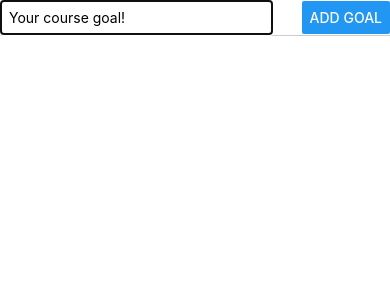
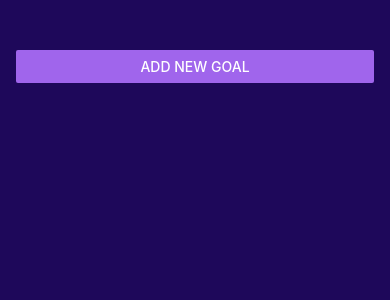
Before and after one commit to serg-kyrios/My-first-project-ReactNative, a React Native app: screen / in a window 390 px wide. Shown: the top 300 px of the page. Built offline with nearby package versions, Linux system fonts and the light colour scheme.

Commit message:
add color

```diff
--- a/App.js
+++ b/App.js
@@ -1,5 +1,6 @@
 import { useState } from 'react';
 import { StyleSheet, View, FlatList, Button } from 'react-native';
+import { StatusBar } from 'expo-status-bar';
 
 import GoalItem from './components/GoalItem';
 import GoalInput from './components/GoalInput';
@@ -11,11 +12,16 @@
     function startAddGoalHandler() {
         setModalIsVisible(true);
     }
+
+    function endAddGoalHandler() {
+        setModalIsVisible(false);
+    }
     function addGoalHandler(enteredGoalText) {
         setCourseGoals((currentGoals) => [
             ...currentGoals,
             { text: enteredGoalText, id: Math.random().toString() },
         ]);
+        endAddGoalHandler();
     }
 
     function deleteGoalHandler(id) {
@@ -26,32 +32,44 @@
     }
 
     return (
+        <>
+            <StatusBar style='light' />
             <View style={styles.appContainer}>
                 <Button
                     title='Add New Goal'
                     color='#a065ec'
                     onPress={startAddGoalHandler}
                 />
-            <GoalInput onAddGoal={addGoalHandler} />
+                <GoalInput
+                    visible={modalIsVisible}
+                    onAddGoal={addGoalHandler}
+                    onCancel={endAddGoalHandler}
+                />
                 <View style={styles.goalsContainer}>
                     <FlatList
                         data={courseGoals}
-                    keyExtractor={(item) => item.id}
                         renderItem={(itemData) => (
                             <GoalItem
                                 text={itemData.item.text}
+                                id={itemData.item.id}
                                 onDeleteItem={deleteGoalHandler}
                             />
                         )}
+                        keyExtractor={(item, index) => {
+                            return item.id;
+                        }}
+                        alwaysBounceVertical={false}
                     />
                 </View>
             </View>
+        </>
     );
 }
 
 const styles = StyleSheet.create({
     appContainer: {
         flex: 1,
+        backgroundColor: '#1e085a',
         paddingTop: 50,
         paddingHorizontal: 16,
     },
@@ -97,7 +115,7 @@
 //                 alignItems: 'center',
 //             }}
 //         >
-//             <
+//             <StatusBar
 //                 style={{
 //                     backgroundColor: 'red',
 //                     flex: 2,
@@ -110,7 +128,7 @@
 //                 }}
 //             >
 //                 <Text>1</Text>
-//             </>
+//             </StatusBar>
 //             <View
 //                 style={{
 //                     backgroundColor: 'blue',
--- a/app.json
+++ b/app.json
@@ -6,6 +6,7 @@
         "version": "1.0.0",
         "orientation": "portrait",
         "icon": "./assets/icon.png",
+        "backgroundColor": "#1e085a",
         "userInterfaceStyle": "light",
         "newArchEnabled": true,
         "splash": {
--- a/components/GoalInput.js
+++ b/components/GoalInput.js
@@ -1,12 +1,16 @@
 import { useState } from 'react';
-import { StyleSheet, TextInput, View, Button, Modal } from 'react-native';
+import {
+    StyleSheet,
+    TextInput,
+    View,
+    Button,
+    Modal,
+    Image,
+} from 'react-native';
 
 function GoalInput(props) {
     const [enteredGoalText, setEnteredGoalText] = useState('');
 
-    function goalInputHandler(enteredText) {
-        setEnteredGoalText(enteredText);
-    }
     // Обробник зміни тексту
     function goalInputHandler(enteredText) {
         setEnteredGoalText(enteredText);
@@ -16,42 +20,74 @@
     function addGoalHandler() {
         if (enteredGoalText.trim().length === 0) return; // Перевірка на порожній текст
         props.onAddGoal(enteredGoalText); // Передача тексту до батьківського компонента
-        //setEnteredGoalText(''); // Очищення текстового поля
+        setEnteredGoalText(''); // Очищення текстового поля
     }
 
     return (
         <Modal visible={props.visible} animationType='slide'>
             <View style={styles.inputContainer}>
+                <Image
+                    source={require('../assets/images/goal.png')}
+                    style={styles.image}
+                />
                 <TextInput
                     style={styles.textInput}
                     placeholder='Your course goal!'
                     onChangeText={goalInputHandler}
                     value={enteredGoalText}
                 />
-                <Button title='Add Goal' onPress={addGoalHandler} />
+                <View style={styles.buttonContainer}>
+                    <View style={styles.button}>
+                        <Button
+                            title='Add Goal'
+                            onPress={addGoalHandler}
+                            color={'#b180f0'}
+
+                        />
+                    </View>
+                    <View style={styles.button}>
+                        <Button
+                            title='Cancel'
+                            onPress={props.onCancel}
+                            color={'#f31282'}
+                        />
+                    </View>
+                </View>
             </View>
         </Modal>
     );
 }
+
 export default GoalInput;
 
 const styles = StyleSheet.create({
-    goalsContainer: {
-        flex: 5,
+    inputContainer: {
+        flex: 1,
+        justifyContent: 'center',
+        alignItems: 'center',
+        padding: 16,
+        backgroundColor: '#311b6b',
     },
-    inputContainer: {
-        flexDirection: 'row',
-        justifyContent: 'space-between',
-        alignItems: 'center',
-        marginBottom: 24,
-        borderBottomWidth: 1,
-        borderBottomColor: '#cccccc',
+    image: {
+        width: 100,
+        height: 100,
+        margin: 20,
     },
     textInput: {
         borderWidth: 1,
-        borderColor: '#cccccc',
-        width: '70%',
-        marginRight: 8,
-        padding: 8,
+        borderColor: '#e4d0ff',
+        backgroundColor: '#e4d0ff',
+        color: '#120438',
+        borderRadius: 6,
+        width: '100%',
+        padding: 16,
+    },
+    buttonContainer: {
+        marginTop: 16,
+        flexDirection: 'row',
+    },
+    button: {
+        width: 100,
+        marginHorizontal: 4,
     },
 });
--- a/components/GoalItem.js
+++ b/components/GoalItem.js
@@ -1,13 +1,12 @@
 import { StyleSheet, Text, View, Pressable } from 'react-native';
 
 function GoalItem(props) {
-    // Деструктуруємо text з пропсів
     return (
         <View style={styles.goalItem}>
             <Pressable
                 android_ripple={{ color: 'khaki' }}
                 onPress={props.onDeleteItem.bind(this, props.id)}
-                style={({ pressed }) => pressed && styles.pressedItem} // Додаємо стиль для натискання IOS
+                style={({ pressed }) => pressed && styles.pressedItem} // Стиль для натискання на iOS
             >
                 <Text style={styles.goalText}>{props.text}</Text>
             </Pressable>
@@ -20,12 +19,14 @@
 const styles = StyleSheet.create({
     goalItem: {
         margin: 8,
-        //padding: 8,
+        padding: 8,
         borderRadius: 6,
         backgroundColor: '#5e0acc',
     },
+    pressedItem: {
+        opacity: 1,
+    },
     goalText: {
-        color: '#fff',
-        padding: 8,
+        color: 'white',
     },
 });
```
Also changed, not shown: assets/images/goal.png (added). Lines whose indentation alone changed are shown as unchanged.
